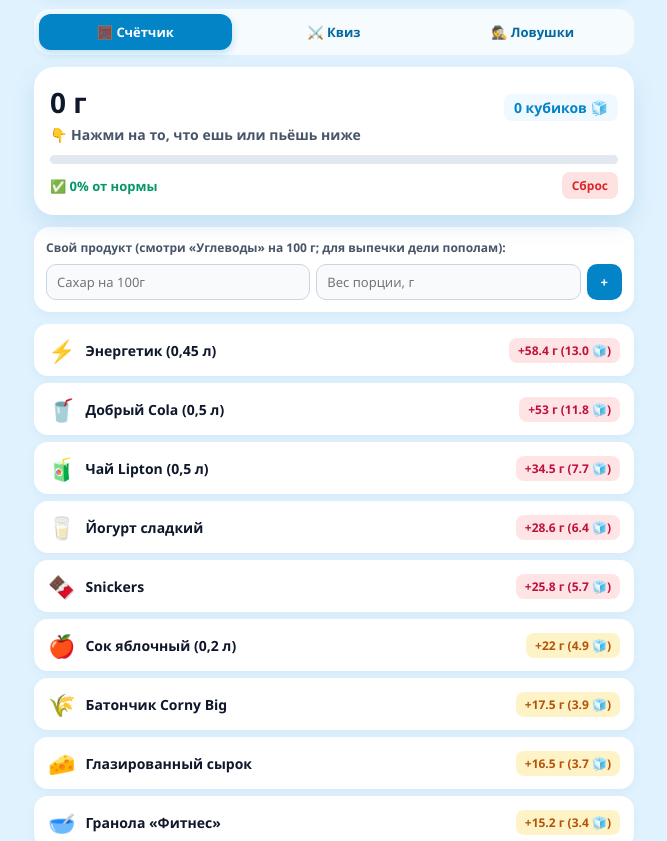
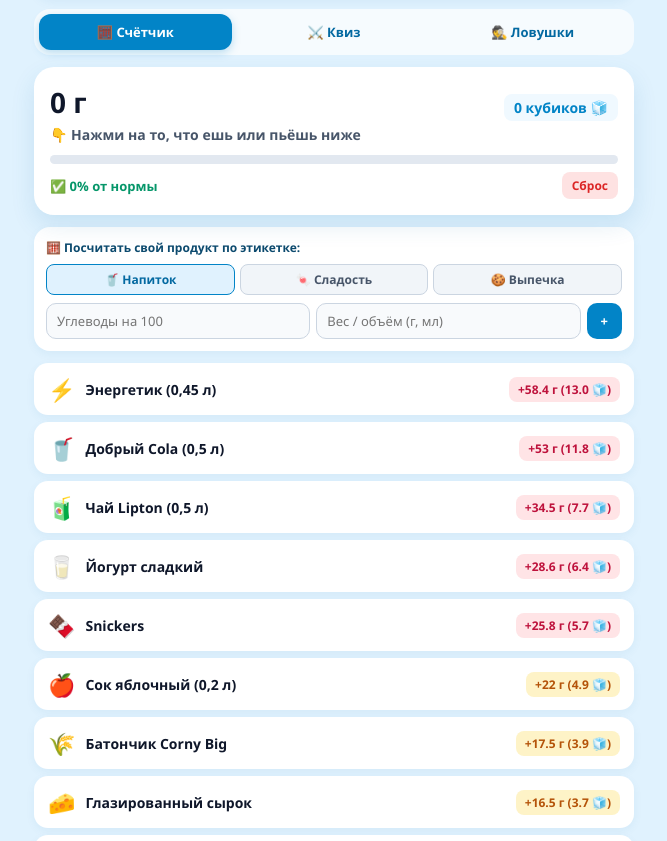
Before and after one commit to darisha-27/sugarscan, a plain HTML site: page index.html in a window 1280 px wide. Shown: the part 100-941 px from the top of the page, without its empty margins (306-973 px from the left). Drawn offline with Linux system fonts and the light colour scheme.

Commit message:
Update index.html

```diff
--- a/index.html
+++ b/index.html
@@ -27,7 +27,10 @@
     .swap-tip { margin-top: 8px; padding: 7px 10px; background: #ecfdf5; border-radius: 10px; font-size: 12px; font-weight: 700; color: #047857; display: none; }
     .reset { background: #fee2e2; color: #dc2626; border: none; padding: 5px 10px; border-radius: 8px; font-weight: 700; cursor: pointer; font-size: 12px; }
     .calc-box { background: #fff; border-radius: 16px; padding: 12px; margin-bottom: 12px; box-shadow: 0 3px 10px rgba(3,105,161,0.06); }
-    .calc-title { font-size: 12px; font-weight: 700; color: #475569; margin-bottom: 8px; }
+    .calc-title { font-size: 12px; font-weight: 800; color: #0c4a6e; margin-bottom: 8px; }
+    .type-row { display: grid; grid-template-columns: repeat(3, 1fr); gap: 5px; margin-bottom: 8px; }
+    .t-btn { background: #f1f5f9; border: 1px solid #cbd5e1; padding: 6px 4px; border-radius: 8px; font-size: 12px; font-weight: 700; color: #475569; cursor: pointer; }
+    .t-btn.on { background: #e0f2fe; border-color: #0284c7; color: #0369a1; }
     .calc-row { display: grid; grid-template-columns: 1fr 1fr auto; gap: 6px; }
     .calc-row input { width: 100%; border: 1px solid #cbd5e1; border-radius: 10px; padding: 8px 10px; font-size: 13px; outline: none; background: #f8fafc; }
     .grid { display: flex; flex-direction: column; gap: 7px; }
@@ -36,15 +39,14 @@
     .ico { font-size: 22px; }
     .name { font-size: 14px; font-weight: 700; flex: 1; }
     .val { font-size: 12px; font-weight: 800; padding: 4px 9px; border-radius: 8px; white-space: nowrap; }
-    .white-box { background: #fff; border-radius: 18px; padding: 14px 16px; margin-bottom: 8px; box-shadow: 0 3px 10px rgba(3,105,161,0.06); }
-    .opt { display: block; width: 100%; text-align: left; background: #f8fafc; border: 1px solid #cbd5e1; padding: 11px 14px; border-radius: 10px; margin-bottom: 8px; font-size: 14px; font-weight: 600; cursor: pointer; }
-    .opt.ok { background: #dcfce7; border-color: #10b981; color: #065f46; }.opt.no { background: #fee2e2; border-color: #ef4444; color: #991b1b; }
+    .white-box { background: #fff; border-radius: 18px; padding: 14px 16px; margin-bottom: 8px; box-shadow: 0 3px 10px rgba(3,105,161,0.06); }.opt { display: block; width: 100%; text-align: left; background: #f8fafc; border: 1px solid #cbd5e1; padding: 11px 14px; border-radius: 10px; margin-bottom: 8px; font-size: 14px; font-weight: 600; cursor: pointer; }
+    .opt.ok { background: #dcfce7; border-color: #10b981; color: #065f46; }
+    .opt.no { background: #fee2e2; border-color: #ef4444; color: #991b1b; }
     .exp { margin-top: 8px; padding: 8px 12px; background: #f0f9ff; border-left: 3px solid #0284c7; border-radius: 6px; font-size: 13px; color: #0c4a6e; display: none; }
     .add-btn { background: #0284c7; color: #fff; border: none; padding: 8px 14px; border-radius: 10px; font-size: 13px; font-weight: 700; cursor: pointer; }
     footer { text-align: center; font-size: 11px; color: #0369a1; opacity: 0.85; margin-top: 20px; font-weight: 600; }
   </style>
-</head>
-<body>
+</head><body>
   <div class="box">
     <header>
       <h1>SugarScan 🧊</h1>
@@ -73,10 +75,15 @@
       </div>
 
       <div class="calc-box">
-        <div class="calc-title">Свой продукт (смотри «Углеводы» на 100 г; для выпечки дели пополам):</div>
+        <div class="calc-title">🧮 Посчитать свой продукт по этикетке:</div>
+        <div class="type-row">
+          <button class="t-btn on" onclick="setType(1, this)">🥤 Напиток</button>
+          <button class="t-btn" onclick="setType(1, this)">🍬 Сладость</button>
+          <button class="t-btn" onclick="setType(0.5, this)">🍪 Выпечка</button>
+        </div>
         <div class="calc-row">
-          <input type="number" id="c100" placeholder="Сахар на 100г" step="0.1" min="0" />
-          <input type="number" id="cWeight" placeholder="Вес порции, г" step="1" min="0" />
+          <input type="number" id="c100" placeholder="Углеводы на 100" step="0.1" min="0" />
+          <input type="number" id="cWeight" placeholder="Вес / объём (г, мл)" step="1" min="0" />
           <button class="add-btn" onclick="addPack()">+</button>
         </div>
       </div>
@@ -95,46 +102,57 @@
     </div>
 
     <footer>Автор: Кочеткова Дарина, 10 «Б» • СОШ № 11, г. Бердск • 2026–2027</footer>
-  </div>
-
-  <script>const food = [
-      { i: "⚡", n: "Энергетик (0,45 л)", g: 58.4, s: "Выпей только половину банки (29 г) или замени на зелёный чай с лимоном" },
-      { i: "🥤", n: "Добрый Cola (0,5 л)", g: 53.0, s: "Возьми маленькую баночку 0,33 л вместо 0,5 л или выбери Колу Zero (0 г)" },
-      { i: "🧃", n: "Чай Lipton (0,5 л)", g: 34.5, s: "Растяни бутылку на два раза или завари домашний чай каркаде с мятой (0 г)" },
-      { i: "🥛", n: "Йогурт сладкий", g: 28.6, s: "Возьми белый йогурт без добавок и покроши туда свежий банан или ягоды" },
-      { i: "🍫", n: "Snickers", g: 25.8, s: "Съешь ровно половину (1 батончик из двойного) или замени на горсть арахиса" },
-      { i: "🍎", n: "Сок яблочный (0,2 л)", g: 22.0, s: "Разбавь сок водой 1:1 или съешь целое яблоко — клетчатка замедлит сахар" },
-      { i: "🌾", n: "Батончик Corny Big", g: 17.5, s: "Раздели батончик пополам (8,7 г) или выбери злаковый батончик без сахара" },
-      { i: "🧀", n: "Глазированный сырок", g: 16.5, s: "Съешь 1 сырок вместо двух или замени на мягкий творожок 5% без добавок" },
-      { i: "🥣", n: "Гранола «Фитнес»", g: 15.2, s: "Смешай 50/50 с обычными овсяными хлопьями — сахара станет в 2 раза меньше" },
-      { i: "🥫", n: "Соус кисло-сладкий", g: 10.5, s: "Используй только половину ванночки (5 г) или выбери сметанно-чесночный соус" },
-      { i: "🍬", n: "Жвачка с сахаром", g: 9.8, s: "Жуй по 1–2 подушечки за раз, а не полпачки — или возьми жвачку без сахара" },
-      { i: "🍅", n: "Кетчуп (2 ложки)", g: 7.2, s: "Положи 1 чайную ложку вместо двух столовых или замени на томатную пасту" },
-      { i: "💪", n: "Протеиновый батончик", g: 1.5, s: "Отличная замена обычным шоколадкам — всего 1,5 г сахара (0,3 кубика)!" },
-      { i: "🍶", n: "Творожок без добавок", g: 0.0, s: "Идеальный перекус — много белка и 0 г добавленного сахара!" },
-      { i: "💧", n: "Вода / Кола Zero", g: 0.0, s: "Отличный выбор: утоляет жажду без скачков глюкозы в крови!" }
+  </div><script>
+    const food = [
+      { i: "⚡", n: "Энергетик (0,45 л)", g: 58.4, s: "Энергетик: выпей половину банки или замени на зелёный чай с лимоном" },
+      { i: "🥤", n: "Добрый Cola (0,5 л)", g: 53.0, s: "Кола: возьми банку 0,33 л вместо 0,5 л или выбери Колу Zero (0 г)" },
+      { i: "🧃", n: "Чай Lipton (0,5 л)", g: 34.5, s: "Чай Lipton: растяни бутылку на два раза или завари каркаде с мятой (0 г)" },
+      { i: "🥛", n: "Йогурт сладкий", g: 28.6, s: "Йогурт: возьми белый без добавок и добавь свежий банан или ягоды" },
+      { i: "🍫", n: "Snickers", g: 25.8, s: "Snickers: съешь ровно половину или замени на горсть арахиса" },
+      { i: "🍎", n: "Сок яблочный (0,2 л)", g: 22.0, s: "Сок: разбавь водой 1:1 или съешь целое яблоко — клетчатка замедлит сахар" },
+      { i: "🌾", n: "Батончик Corny Big", g: 17.5, s: "Corny Big: раздели пополам (8,7 г) или выбери батончик без сахара" },
+      { i: "🧀", n: "Глазированный сырок", g: 16.5, s: "Сырок: съешь 1 штуку вместо двух или замени на творожок без добавок" },
+      { i: "🥣", n: "Гранола «Фитнес»", g: 15.2, s: "Гранола: смешай 50/50 с обычной овсянкой — сахара станет в 2 раза меньше" },
+      { i: "🥫", n: "Соус кисло-сладкий", g: 10.5, s: "Соус: используй половину ванночки (5 г) или выбери сметанно-чесночный" },
+      { i: "🍬", n: "Жвачка с сахаром", g: 9.8, s: "Жвачка: жуй 1–2 подушечки за раз, а не полпачки — или возьми без сахара" },
+      { i: "🍅", n: "Кетчуп (2 ложки)", g: 7.2, s: "Кетчуп: положи 1 чайную ложку вместо двух столовых или томатную пасту" },
+      { i: "💪", n: "Протеиновый батончик", g: 1.5, s: "Протеиновый батончик: отличная замена шоколадкам — всего 1,5 г сахара!" },
+      { i: "🍶", n: "Творожок без добавок", g: 0.0, s: "Творожок: идеальный перекус — много белка и 0 г добавленного сахара!" },
+      { i: "💧", n: "Вода / Кола Zero", g: 0.0, s: "Вода / Zero: отличный выбор без скачков глюкозы в крови!" }
     ];
-    let tot = 0;
+    let tot = 0, mult = 1, tips = [];
     const gr = document.getElementById("grid");
     food.forEach(f => {
       const bg = f.g <= 1.5 ? "#dcfce7" : f.g >= 25 ? "#ffe4e6" : "#fef3c7";
       const tc = f.g <= 1.5 ? "#15803d" : f.g >= 25 ? "#be123c" : "#b45309";
       gr.innerHTML += `<div class="card" onclick="add(${f.g}, '${f.s}')"><span class="ico">${f.i}</span><span class="name">${f.n}</span><span class="val" style="background:${bg}; color:${tc};">+${f.g} г (${(f.g/4.5).toFixed(1)} 🧊)</span></div>`;
     });
+    function setType(m, btn) {
+      mult = m;
+      document.querySelectorAll(".t-btn").forEach(b => b.classList.remove("on"));
+      btn.classList.add("on");
+    }
     function add(v, sw) {
       tot = +(tot + v).toFixed(1);
       upd();
       const sBox = document.getElementById("swap");
-      if (sw) { sBox.style.display = "block"; sBox.innerText = "💡 Совет: " + sw; }
-    }
-    function addPack() {
+      if (sw && !tips.includes(sw)) {
+        tips.push(sw);
+        sBox.style.display = "block";
+        sBox.innerHTML = tips.map(t => "• " + t).join("<br>");
+      }
+    }function addPack() {
       const a = parseFloat(document.getElementById("c100").value), w = parseFloat(document.getElementById("cWeight").value);
       if (a > 0 && w > 0) {
-        add(+(a * w / 100).toFixed(1), "Выбирай продукты до 5 г сахара на 100 г или уменьши порцию");
+        add(+(a * mult * w / 100).toFixed(1), "Свой продукт: выбирай варианты до 5 г сахара на 100 г или уменьши порцию");
         document.getElementById("c100").value = ""; document.getElementById("cWeight").value = "";
       }
     }
-    function clr() { tot = 0; upd(); document.getElementById("swap").style.display = "none"; }
+    function clr() {
+      tot = 0; tips = []; upd();
+      const sBox = document.getElementById("swap");
+      sBox.style.display = "none"; sBox.innerHTML = "";
+    }
     function upd() {
       const cn = +(tot / 4.5).toFixed(1), cc = Math.round(tot / 4.5);
       document.getElementById("g").innerText = tot + " г";
@@ -143,7 +161,8 @@
       const b = document.getElementById("bar"), m = document.getElementById("msg");
       b.style.width = Math.min((tot / 25) * 100, 100) + "%";
       if (tot === 0) { b.style.background = "#10b981"; m.style.color = "#059669"; m.innerText = "✅ 0% от нормы"; }
-      else if (tot <= 25) { b.style.background = "#10b981"; m.style.color = "#059669"; m.innerText = `✅ В норме (${Math.round((tot/25)*100)}%)`; }else if (tot <= 50) { b.style.background = "#f59e0b"; m.style.color = "#d97706"; m.innerText = `⚠️ Перебор (${Math.round((tot/25)*100)}%)`; }
+      else if (tot <= 25) { b.style.background = "#10b981"; m.style.color = "#059669"; m.innerText = `✅ В норме (${Math.round((tot/25)*100)}%)`; }
+      else if (tot <= 50) { b.style.background = "#f59e0b"; m.style.color = "#d97706"; m.innerText = `⚠️ Перебор (${Math.round((tot/25)*100)}%)`; }
       else { b.style.background = "#ef4444"; m.style.color = "#dc2626"; m.innerText = `🚨 Опасно (${Math.round((tot/25)*100)}%)`; }
     }
     function go(id, el) {
@@ -173,8 +192,7 @@
       h += `<div class="exp" id="exp">${c.e}</div><button class="add-btn" id="nx" style="display:none;margin-top:8px;width:100%;" onclick="qi++;showQ()">Дальше →</button>`;
       qz.innerHTML = h;
     }
-    function ans(i, el) {
-      document.querySelectorAll(".opt").forEach(b => b.disabled = true);
+    function ans(i, el) {document.querySelectorAll(".opt").forEach(b => b.disabled = true);
       if (i === qs[qi].a) { el.classList.add("ok"); sc++; }
       else { el.classList.add("no"); document.querySelectorAll(".opt")[qs[qi].a].classList.add("ok"); }
       document.getElementById("exp").style.display = "block";
```
